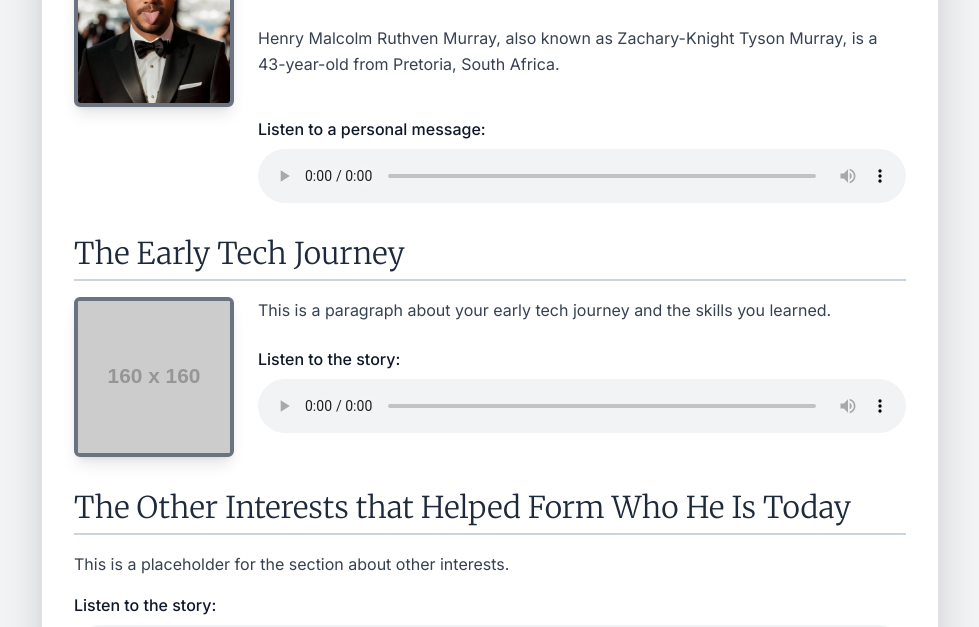
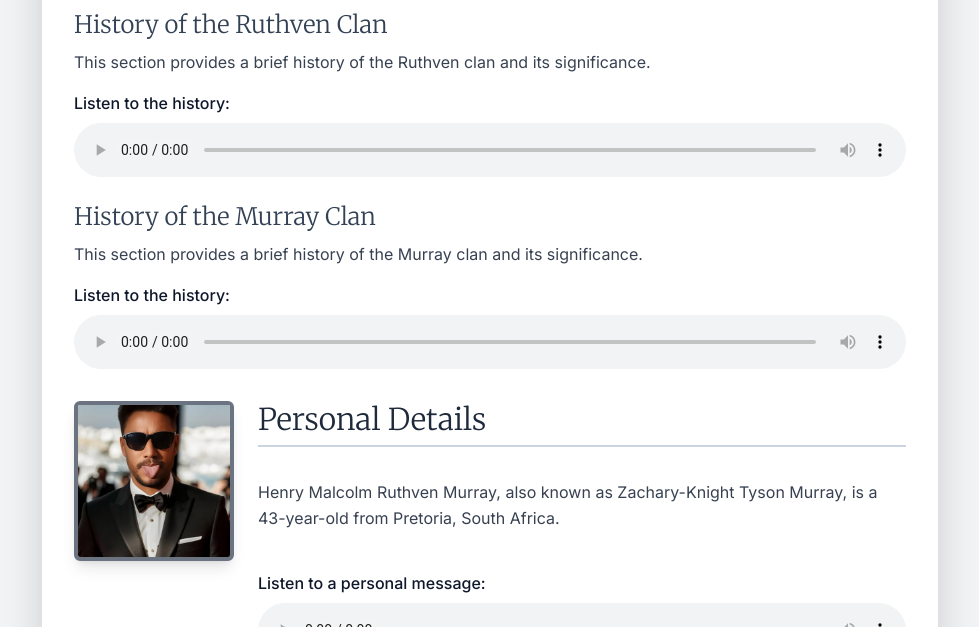
Before and after one commit to thesilentkayy-code/CurricVitae, a plain HTML site: page index.html in a window 1280 px wide. Shown: the part 473-1100 px from the top of the page, without its empty margins (150-1129 px from the left). Drawn offline with nearby package versions, Linux system fonts and the light colour scheme; placeholder pictures from the web are drawn by us.

Commit message:
Update index.html

```diff
--- a/index.html
+++ b/index.html
@@ -47,6 +47,41 @@
         </header>
 
         <main class="p-6 sm:p-8">
+
+            <!-- Clan Histories Section -->
+            <section class="mb-8">
+                <h2 class="ambassador-font text-2xl sm:text-3xl font-light text-slate-800 border-b-2 border-slate-300 pb-2 mb-4">Clan Histories</h2>
+
+                <!-- History of the Ruthven Clan -->
+                <div class="mb-6">
+                    <h3 class="ambassador-font text-xl sm:text-2xl font-light text-slate-700 mb-2">History of the Ruthven Clan</h3>
+                    <p class="text-gray-700 leading-relaxed text-base">
+                        This section provides a brief history of the Ruthven clan and its significance.
+                    </p>
+                    <div class="mt-4">
+                        <h4 class="font-medium text-slate-900 mb-2">Listen to the history:</h4>
+                        <audio controls class="w-full">
+                            <source src="ruthven.mpga" type="audio/mpeg">
+                            Your browser does not support the audio element.
+                        </audio>
+                    </div>
+                </div>
+
+                <!-- History of the Murray Clan -->
+                <div>
+                    <h3 class="ambassador-font text-xl sm:text-2xl font-light text-slate-700 mb-2">History of the Murray Clan</h3>
+                    <p class="text-gray-700 leading-relaxed text-base">
+                        This section provides a brief history of the Murray clan and its significance.
+                    </p>
+                    <div class="mt-4">
+                        <h4 class="font-medium text-slate-900 mb-2">Listen to the history:</h4>
+                        <audio controls class="w-full">
+                            <source src="murray.mpga" type="audio/mpeg">
+                            Your browser does not support the audio element.
+                        </audio>
+                    </div>
+                </div>
+            </section>
 
             <!-- Personal Details with Photo -->
             <section class="flex flex-col sm:flex-row items-center sm:items-start gap-6 mb-8">
```
